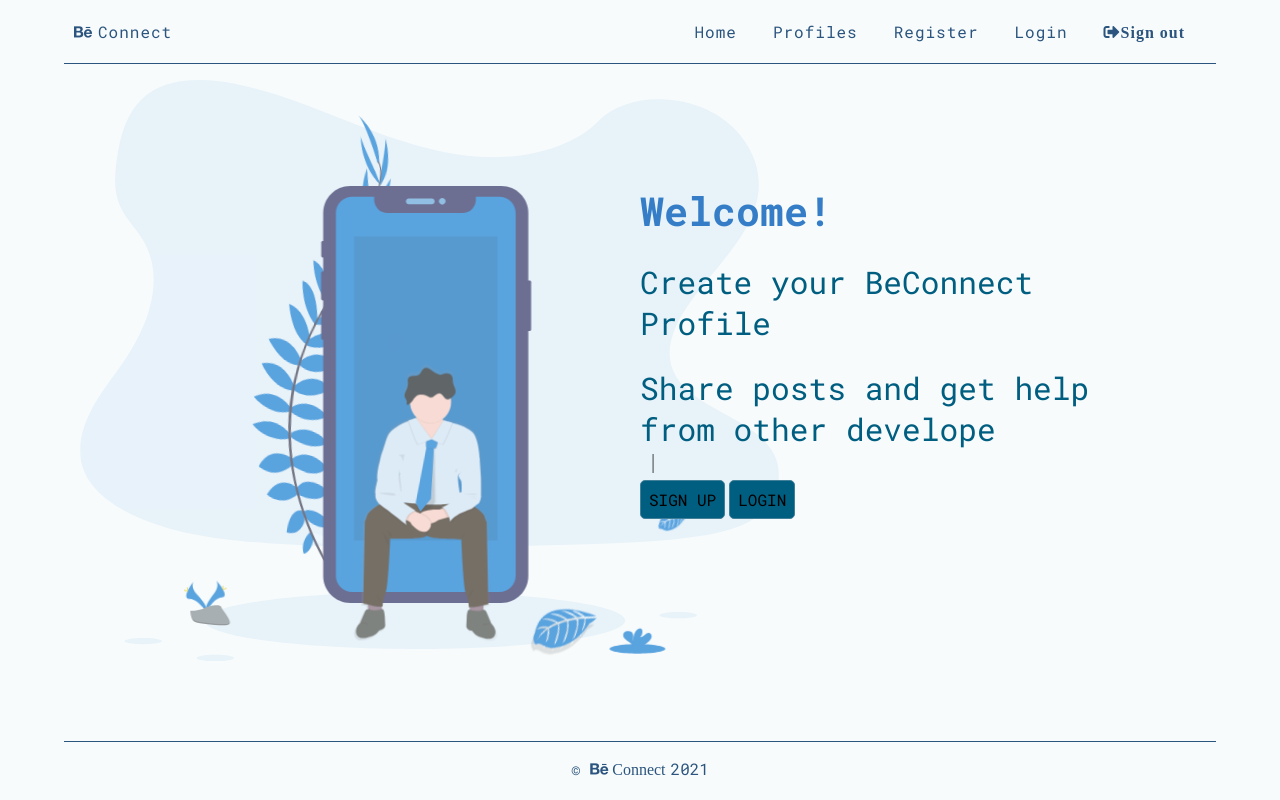
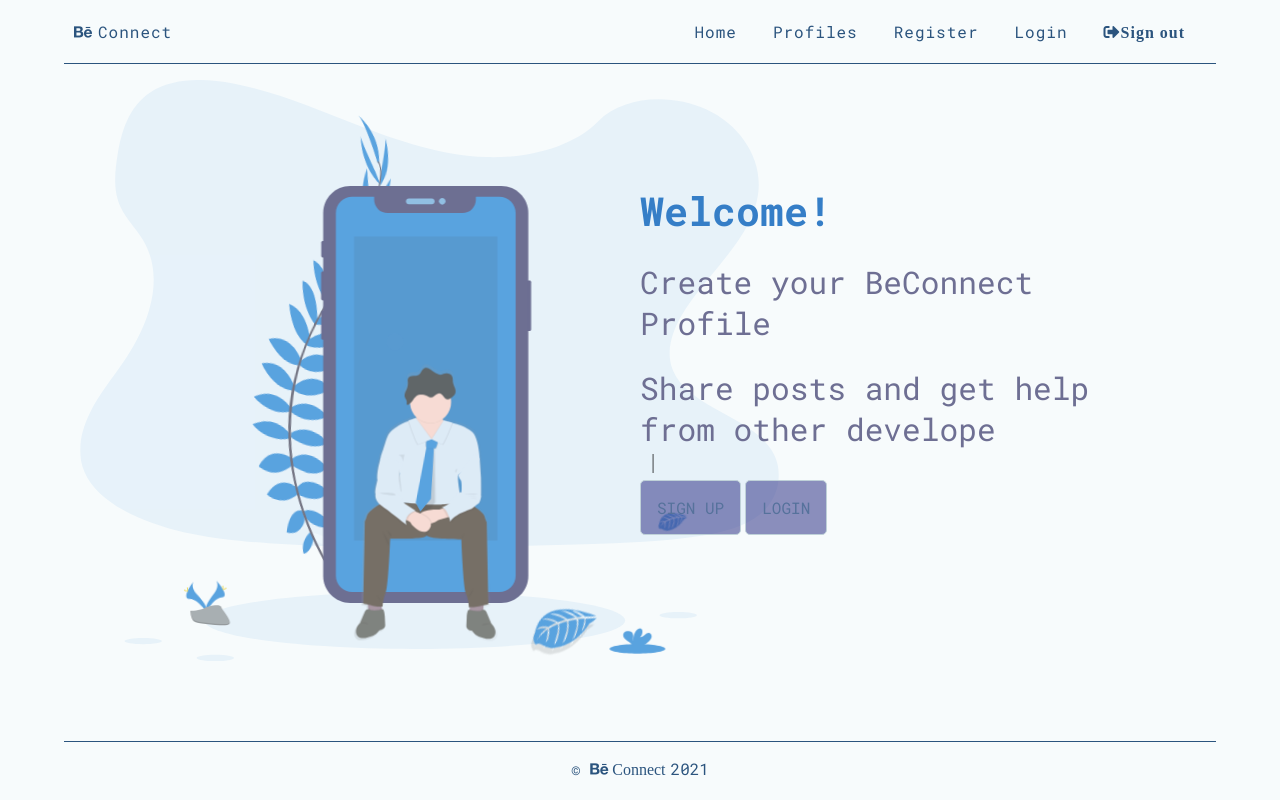
Before and after one commit to chadriae/php-mvc-Ismi, a PHP site: template View/homepage.php in a window 1280 px wide. Run offline with PHP 8.4, Linux system fonts and the light colour scheme; the template is opened without the code that fills it, so the values that code supplies are empty; some libraries are stand-ins or nearby versions.

Commit message:
Styling my Button

```diff
--- a/View/homepage.php
+++ b/View/homepage.php
@@ -18,8 +18,8 @@ Anything complex should be calculated in the model -->
 </div>
 
 <p class="btn-hp">
-    <button class="home btn-primary " type="submit"><a href="index.php?page=register">SIGN UP</a> </button>
-    <button class="home btn-primary " type="submit"><a href="index.php?page=login">LOGIN</a></button>
+    <button class="home main-btn " type="submit"><a href="index.php?page=register">SIGN UP</a> </button>
+    <button class="home  main-btn" type="submit"><a href="index.php?page=login">LOGIN</a></button>
  </p>
 <div class="svg">
     <svg viewBox="0 0 320 266" fill="none" xmlns="http://www.w3.org/2000/svg">
--- a/login.css
+++ b/login.css
@@ -5,6 +5,8 @@
     --PrimaryColor :rgb(72, 136, 161);
     --SecondaryColor :rgb(43, 84, 126);
     --ThreeColor:rgb(0, 94, 128);
+    --FourColor:rgb(86, 114, 156) ;
+    --FiveColor:rgb(250, 239, 239);
     --PrimaryFont : 'Roboto Mono', monospace;
 
 }
@@ -75,7 +77,7 @@ img.photo{
   border: 2px solid #5f6d6e;
   background-color: rgba(365,365,365,0.5);
   cursor: pointer;
-  color: #6ca6ac;
+  color: #445068;
   opacity: .8;
   transition: .3s;
   box-shadow: 0 8px 16px 0 rgba(0,0,0,0.2);
--- a/style.css
+++ b/style.css
@@ -140,8 +140,6 @@ footer{
 
 
 
-
-
 }
 .container2{
   width: 90%;
@@ -191,7 +189,7 @@ span{
 
 }
 a{
-  color: rgb(0, 0, 0);
+  color:var(--FourColor);
 
 }
 .test p{
@@ -307,6 +305,8 @@ h2{
         margin-left: 5rem;
 }
 
+/* Button in Homepage  --*/
+
 .btn-hp{
   margin:0 auto;
   text-align: center;
@@ -317,6 +317,26 @@ h2{
 
 }
 
+.main-btn{
+  background-color:#36398b8f;
+  transition: .3s;
+  border: 1px solid #bfd1d8;
+  border-radius: 5px;
+  color:var(--FiveColor);
+  font-size:1rem;
+}
+
+.main-btn:hover{
+  border: 2px solid #213b5a;
+  background-color: rgba(365,365,365,0.5);
+  cursor: pointer;
+  opacity: .8;
+  transition: .3s;
+  box-shadow: 0 8px 16px 0 rgba(0,0,0,0.2);
+  border:none;
+}
+
+
 
 .dirk{
  font-weight:900;
--- a/zoo.js
+++ b/zoo.js
@@ -10,9 +10,9 @@ typewriter
   .pauseFor(500)
   .typeString('<h1 style="color:#357EC7" font-family: "Roboto Mono" > Welcome!</h1> <br>')
   .pauseFor(300)
-  .typeString('<h2 style="color:#005e80">Create your BeConnect Profile</h2><br>')
+  .typeString('<h2 style="color:#6e6f93">Create your BeConnect Profile</h2><br>')
   .pauseFor(300)
-  .typeString('<h2 style="color:#005e80 ">Share posts and get help from other developers</h2>')
+  .typeString('<h2 style="color:#6e6f93 ">Share posts and get help from other developers</h2>')
   .deleteChars(11)
   .typeString('<h2 class="dirk" style="color:#357EC7">BeConnect Code Monkeys</h2> <br>')
   .pauseFor(1000)
```
